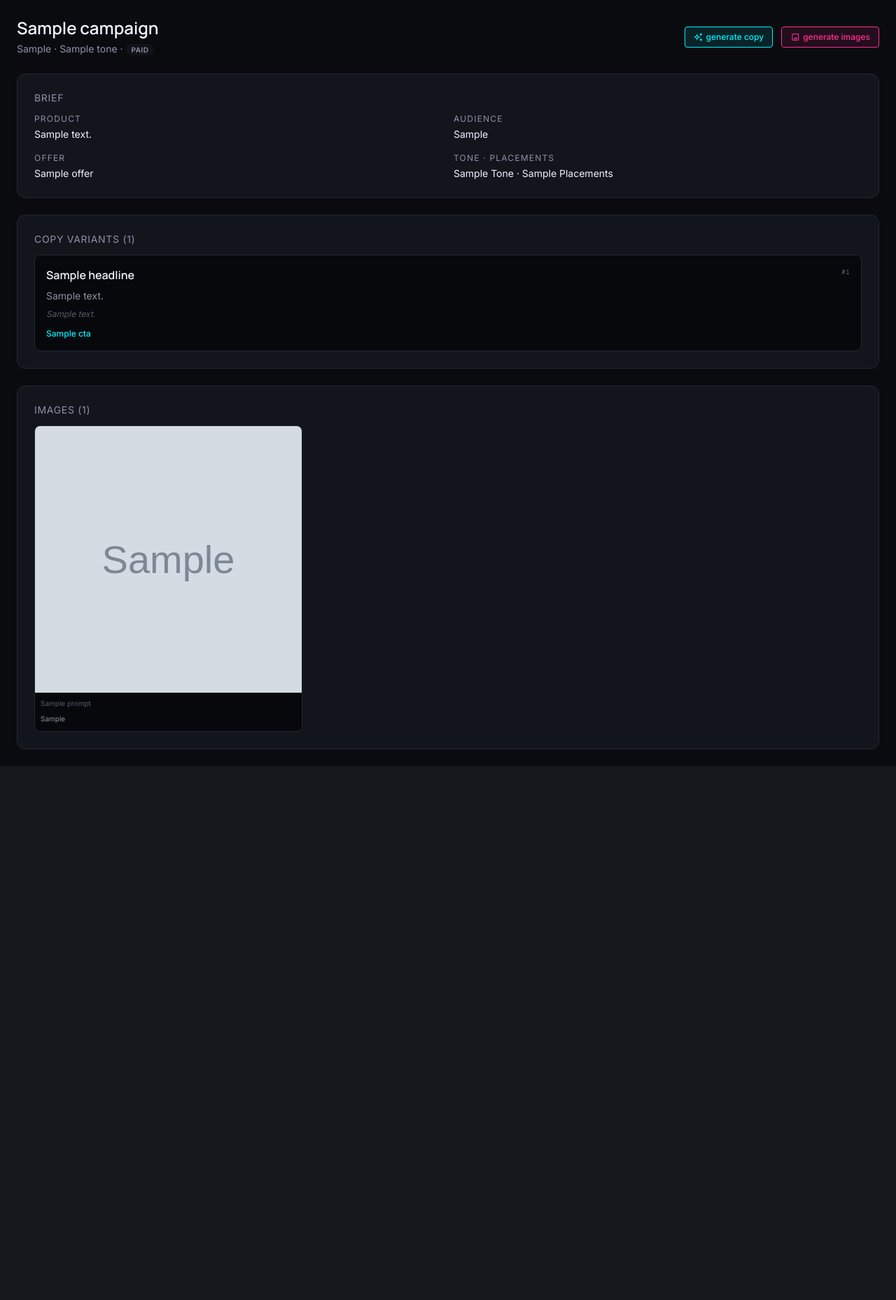
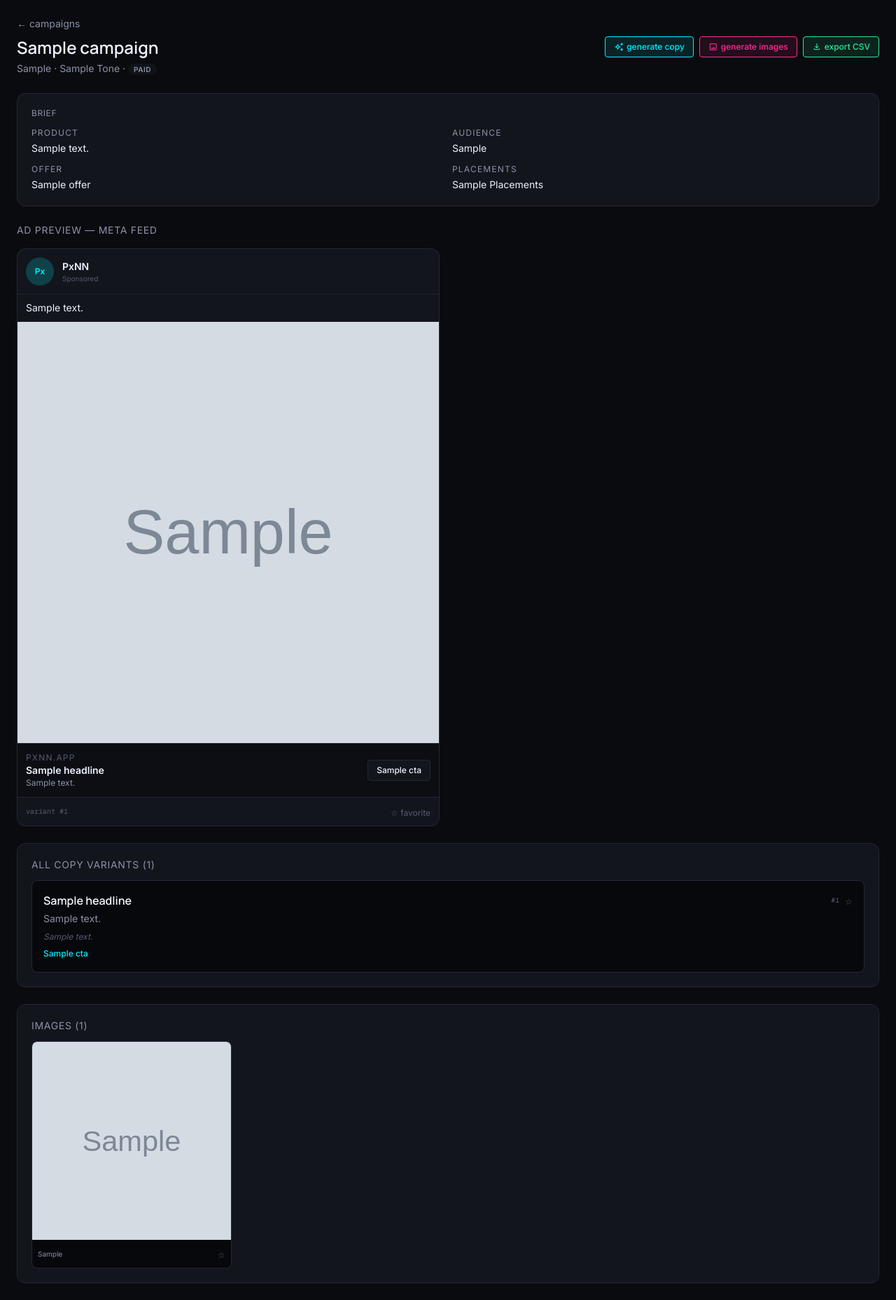
Before and after one commit to sjpenn/pxnn_renamer, a FastAPI app: template frontend/templates/admin/campaign_detail.html in a window 1280 px wide. Shown: the part 61-1919 px from the top of the page at 70% size. Before the commit the page ends 1156 px from the top, so only its background shows below. Run offline with FastAPI, Linux system fonts and the light colour scheme; the template is opened without the code that fills it: most values are stand-ins (such as "Sample title", 1, 10 or a date in 2020); grey boxes marked "Sample" are stand-in pictures; some libraries are stand-ins or nearby versions.

Commit message:
feat(admin): campaign detail with Meta mockups, favorites, and CSV export
Co-Authored-By: Claude Opus 4.6 (1M context) <noreply@anthropic.com>

```diff
--- a/frontend/templates/admin/campaign_detail.html
+++ b/frontend/templates/admin/campaign_detail.html
@@ -1,20 +1,24 @@
 {% extends "admin/base.html" %}
 
 {% block admin_content %}
-<div class="flex items-center justify-between">
+<div class="flex items-center justify-between flex-wrap gap-4">
   <div>
-    <h1 class="text-2xl font-display font-semibold text-ink">{{ campaign.name }}</h1>
+    <div class="flex items-center gap-3">
+      <a href="/admin/campaigns" class="text-ink-dim hover:text-ink transition text-sm">← campaigns</a>
+    </div>
+    <h1 class="text-2xl font-display font-semibold text-ink mt-2">{{ campaign.name }}</h1>
     <p class="text-sm text-ink-dim mt-1">
-      {{ campaign.target_audience | truncate(80) }} · {{ campaign.tone }} ·
+      {{ campaign.target_audience | truncate(60) }} · <span class="capitalize">{{ campaign.tone }}</span> ·
       <span class="px-2 py-0.5 rounded-full text-[10px] font-bold uppercase tracking-wider
             {% if campaign.status == 'ready' %}bg-success/10 text-success
             {% elif campaign.status == 'generating' %}bg-cyan/10 text-cyan
+            {% elif campaign.status == 'exported' %}bg-magenta/10 text-magenta
             {% else %}bg-ink-mute/10 text-ink-dim{% endif %}">
         {{ campaign.status }}
       </span>
     </p>
   </div>
-  <div class="flex items-center gap-3">
+  <div class="flex items-center gap-2 flex-wrap">
     <form method="post" action="/admin/campaigns/{{ campaign.id }}/generate-copy">
       <button type="submit" class="inline-flex items-center gap-1 px-3 py-1.5 rounded bg-cyan/10 border border-cyan text-cyan text-xs font-medium hover:bg-cyan hover:text-stage transition">
         <span class="material-symbols-outlined text-[14px]">auto_awesome</span>
@@ -27,12 +31,20 @@
         generate images
       </button>
     </form>
+    {% if campaign.variants or campaign.images %}
+    <a href="/admin/campaigns/{{ campaign.id }}/export"
+       class="inline-flex items-center gap-1 px-3 py-1.5 rounded bg-success/10 border border-success text-success text-xs font-medium hover:bg-success hover:text-stage transition">
+      <span class="material-symbols-outlined text-[14px]">download</span>
+      export CSV
+    </a>
+    {% endif %}
   </div>
 </div>
 
-<section class="bg-stage-raised border border-hairline rounded-xl p-6">
-  <h2 class="text-sm uppercase tracking-wider text-ink-dim mb-3">Brief</h2>
-  <dl class="grid grid-cols-1 md:grid-cols-2 gap-4 text-sm">
+<!-- Brief summary -->
+<section class="bg-stage-raised border border-hairline rounded-xl p-5">
+  <h2 class="text-xs uppercase tracking-wider text-ink-dim mb-3">Brief</h2>
+  <dl class="grid grid-cols-1 md:grid-cols-2 gap-3 text-sm">
     <div>
       <dt class="text-ink-dim text-xs uppercase tracking-widest">Product</dt>
       <dd class="text-ink mt-1">{{ campaign.product_description }}</dd>
@@ -48,28 +60,66 @@
     </div>
     {% endif %}
     <div>
-      <dt class="text-ink-dim text-xs uppercase tracking-widest">Tone · Placements</dt>
-      <dd class="text-ink mt-1 capitalize">{{ campaign.tone }} · {{ campaign.placements }}</dd>
+      <dt class="text-ink-dim text-xs uppercase tracking-widest">Placements</dt>
+      <dd class="text-ink mt-1 capitalize">{{ campaign.placements }}</dd>
     </div>
   </dl>
 </section>
 
-{% if campaign.variants %}
-<section class="bg-stage-raised border border-hairline rounded-xl p-6">
-  <h2 class="text-sm uppercase tracking-wider text-ink-dim mb-3">Copy Variants ({{ campaign.variants | length }})</h2>
-  <div class="grid gap-4">
-    {% for v in campaign.variants %}
-    <article class="border border-hairline rounded-lg p-4 bg-stage-sunken">
-      <div class="flex justify-between items-start mb-2">
-        <h3 class="font-display font-semibold text-ink">{{ v.headline }}</h3>
-        <span class="text-[10px] font-mono text-ink-mute">#{{ loop.index }}</span>
+<!-- Meta Feed Mockups — combine copy + image -->
+{% if campaign.variants and campaign.images %}
+<section class="space-y-4">
+  <h2 class="text-sm uppercase tracking-wider text-ink-dim">Ad Preview — Meta Feed</h2>
+  <div class="grid grid-cols-1 md:grid-cols-2 gap-6">
+    {% for v in campaign.variants[:6] %}
+    {% set img = campaign.images[loop.index0 % (campaign.images | length)] %}
+    <article class="bg-stage-raised border border-hairline rounded-xl overflow-hidden {% if v.is_favorite %}ring-2 ring-cyan{% endif %}">
+      <!-- Meta-style header -->
+      <div class="flex items-center gap-3 p-3 border-b border-hairline">
+        <div class="w-10 h-10 rounded-full bg-cyan/20 flex items-center justify-center">
+          <span class="text-cyan text-xs font-bold">Px</span>
+        </div>
+        <div>
+          <p class="text-sm font-semibold text-ink">PxNN</p>
+          <p class="text-[10px] text-ink-mute">Sponsored</p>
+        </div>
       </div>
-      <p class="text-sm text-ink-dim whitespace-pre-wrap">{{ v.primary_text }}</p>
-      {% if v.description %}
-      <p class="text-xs text-ink-mute mt-2 italic">{{ v.description }}</p>
+
+      <!-- Primary text -->
+      <div class="px-3 py-2">
+        <p class="text-sm text-ink leading-relaxed">{{ v.primary_text }}</p>
+      </div>
+
+      <!-- Image -->
+      {% if img.image_url %}
+      <img src="{{ img.image_url }}" alt="{{ v.headline }}"
+           class="w-full aspect-square object-cover" loading="lazy" />
+      {% else %}
+      <div class="w-full aspect-square bg-stage-sunken flex items-center justify-center text-ink-mute text-sm">
+        Image placeholder
+      </div>
       {% endif %}
-      <div class="flex items-center justify-between mt-3">
-        <span class="text-xs text-cyan font-medium">{{ v.cta }}</span>
+
+      <!-- Headline + CTA bar -->
+      <div class="flex items-center justify-between p-3 border-t border-hairline bg-stage-sunken/50">
+        <div class="min-w-0">
+          <p class="text-xs text-ink-mute uppercase tracking-widest">pxnn.app</p>
+          <p class="text-sm font-semibold text-ink truncate">{{ v.headline }}</p>
+          {% if v.description %}
+          <p class="text-xs text-ink-dim truncate">{{ v.description }}</p>
+          {% endif %}
+        </div>
+        <span class="shrink-0 px-3 py-1.5 rounded bg-stage-raised border border-hairline text-xs font-medium text-ink">{{ v.cta }}</span>
+      </div>
+
+      <!-- Favorite + variant number -->
+      <div class="flex items-center justify-between px-3 py-2 border-t border-hairline">
+        <span class="text-[10px] font-mono text-ink-mute">variant #{{ loop.index }}</span>
+        <form method="post" action="/admin/campaigns/{{ campaign.id }}/variants/{{ v.id }}/favorite">
+          <button type="submit" class="text-xs {% if v.is_favorite %}text-cyan{% else %}text-ink-mute hover:text-cyan{% endif %} transition">
+            {% if v.is_favorite %}★ favorited{% else %}☆ favorite{% endif %}
+          </button>
+        </form>
       </div>
     </article>
     {% endfor %}
@@ -77,20 +127,57 @@
 </section>
 {% endif %}
 
+<!-- Copy variants (standalone list) -->
+{% if campaign.variants %}
+<section class="bg-stage-raised border border-hairline rounded-xl p-5">
+  <h2 class="text-sm uppercase tracking-wider text-ink-dim mb-3">All Copy Variants ({{ campaign.variants | length }})</h2>
+  <div class="space-y-3">
+    {% for v in campaign.variants %}
+    <article class="border border-hairline rounded-lg p-4 bg-stage-sunken {% if v.is_favorite %}ring-1 ring-cyan{% endif %}">
+      <div class="flex justify-between items-start gap-3">
+        <div class="min-w-0">
+          <h3 class="font-display font-semibold text-ink">{{ v.headline }}</h3>
+          <p class="text-sm text-ink-dim mt-1 whitespace-pre-wrap">{{ v.primary_text }}</p>
+          {% if v.description %}
+          <p class="text-xs text-ink-mute mt-2 italic">{{ v.description }}</p>
+          {% endif %}
+          <span class="text-xs text-cyan font-medium mt-2 inline-block">{{ v.cta }}</span>
+        </div>
+        <div class="flex items-center gap-2 shrink-0">
+          <span class="text-[10px] font-mono text-ink-mute">#{{ loop.index }}</span>
+          <form method="post" action="/admin/campaigns/{{ campaign.id }}/variants/{{ v.id }}/favorite">
+            <button type="submit" class="text-xs {% if v.is_favorite %}text-cyan{% else %}text-ink-mute hover:text-cyan{% endif %}">
+              {% if v.is_favorite %}★{% else %}☆{% endif %}
+            </button>
+          </form>
+        </div>
+      </div>
+    </article>
+    {% endfor %}
+  </div>
+</section>
+{% endif %}
+
+<!-- Images gallery -->
 {% if campaign.images %}
-<section class="bg-stage-raised border border-hairline rounded-xl p-6">
+<section class="bg-stage-raised border border-hairline rounded-xl p-5">
   <h2 class="text-sm uppercase tracking-wider text-ink-dim mb-3">Images ({{ campaign.images | length }})</h2>
-  <div class="grid grid-cols-2 md:grid-cols-3 gap-4">
+  <div class="grid grid-cols-2 md:grid-cols-3 lg:grid-cols-4 gap-4">
     {% for img in campaign.images %}
-    <div class="rounded-lg overflow-hidden border border-hairline bg-stage-sunken">
+    <div class="rounded-lg overflow-hidden border border-hairline bg-stage-sunken {% if img.is_favorite %}ring-2 ring-magenta{% endif %}">
       {% if img.image_url %}
-      <img src="{{ img.image_url }}" alt="{{ img.prompt | truncate(60) }}" class="w-full aspect-square object-cover" />
+      <img src="{{ img.image_url }}" alt="{{ img.prompt | truncate(60) }}"
+           class="w-full aspect-square object-cover" loading="lazy" />
       {% else %}
       <div class="w-full aspect-square flex items-center justify-center text-ink-mute text-xs">generating...</div>
       {% endif %}
-      <div class="p-2">
-        <p class="text-[10px] text-ink-mute truncate">{{ img.prompt | truncate(50) }}</p>
+      <div class="p-2 flex items-center justify-between">
         <span class="text-[10px] text-ink-dim">{{ img.aspect_ratio }}</span>
+        <form method="post" action="/admin/campaigns/{{ campaign.id }}/images/{{ img.id }}/favorite">
+          <button type="submit" class="text-xs {% if img.is_favorite %}text-magenta{% else %}text-ink-mute hover:text-magenta{% endif %}">
+            {% if img.is_favorite %}★{% else %}☆{% endif %}
+          </button>
+        </form>
       </div>
     </div>
     {% endfor %}
@@ -98,6 +185,7 @@
 </section>
 {% endif %}
 
+<!-- Empty state -->
 {% if not campaign.variants and not campaign.images %}
 <section class="bg-stage-raised border border-hairline rounded-xl p-12 text-center">
   <p class="text-ink-dim">Campaign created. Hit "generate copy" or "generate images" above to create ad variants.</p>
```
Also changed, not shown: backend/app/routes/admin.py (+84 -1 lines), tests/test_admin_campaigns.py (+149 -0 lines).
